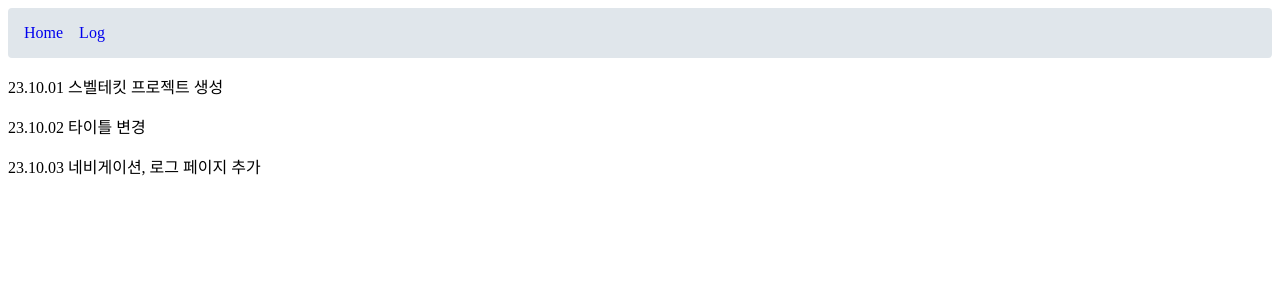
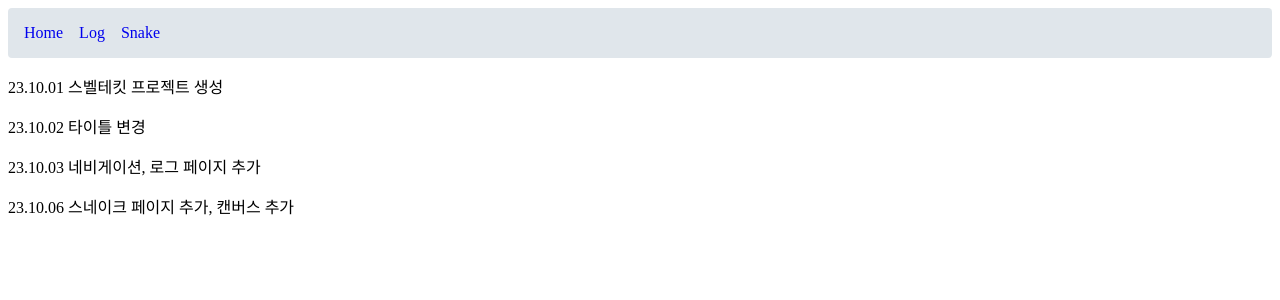
Before and after one commit to rxolve/it-works-why, a SvelteKit app: page /log in a window 1280 px wide. Shown: the top 300 px of the page. Built offline with nearby package versions, Linux system fonts and the light colour scheme.

Commit message:
feat: add snake page

```diff
--- a/src/routes/+layout.svelte
+++ b/src/routes/+layout.svelte
@@ -1,5 +1,6 @@
 <nav>
 	<a href="/">Home</a>
 	<a href="/log">Log</a>
+	<a href="/snake">Snake</a>
 </nav>
 <slot />
--- a/src/routes/log/+page.svelte
+++ b/src/routes/log/+page.svelte
@@ -1,3 +1,4 @@
 <p>23.10.01 스벨테킷 프로젝트 생성</p>
 <p>23.10.02 타이틀 변경</p>
 <p>23.10.03 네비게이션, 로그 페이지 추가</p>
+<p>23.10.06 스네이크 페이지 추가, 캔버스 추가</p>
--- /dev/null
+++ b/src/routes/snake/+page.svelte
@@ -0,0 +1 @@
+<canvas id="canvas" width="800" height="800" />
```
